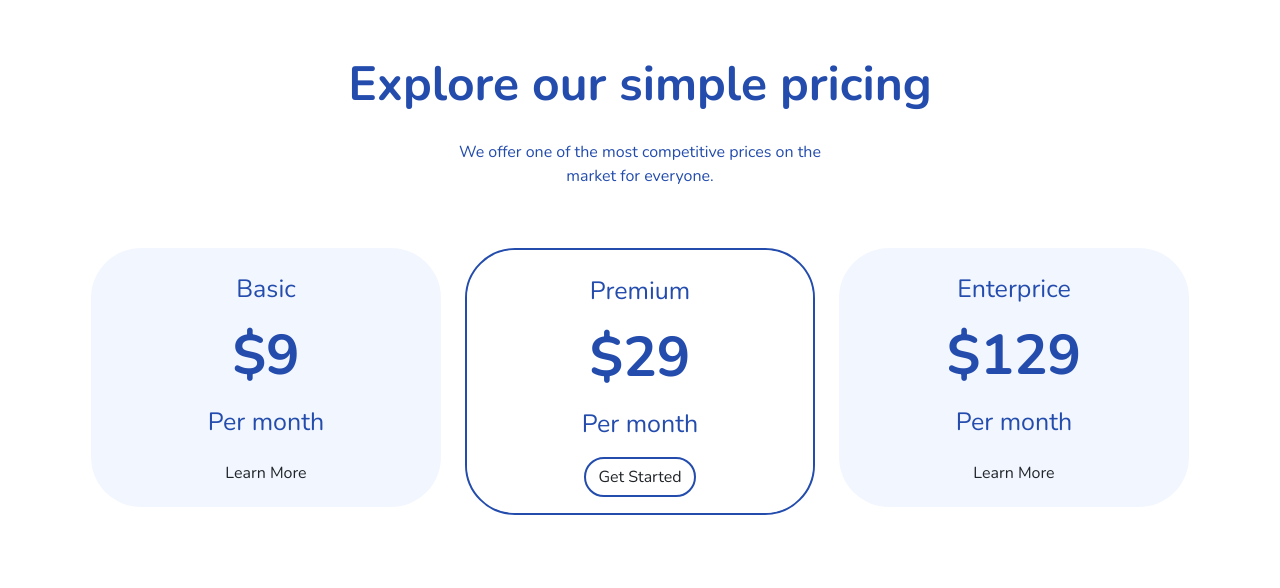
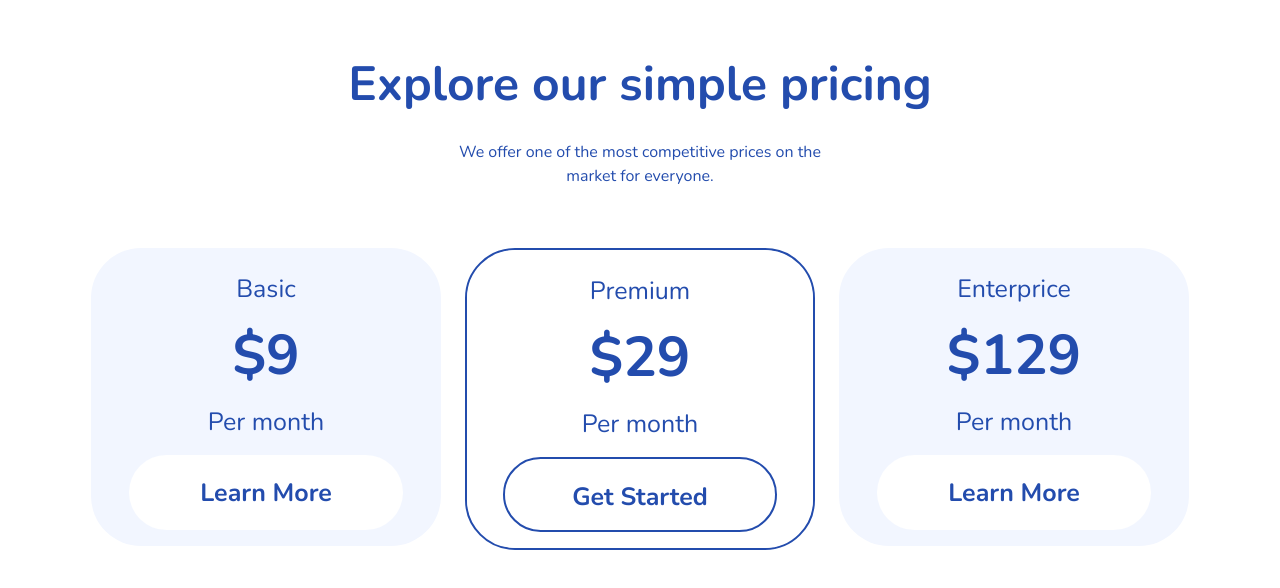
Before and after one commit to wdp-12/Finalproject2_Kelompok4, a plain HTML site: page index.html in a window 1280 px wide. Drawn offline with nearby package versions, Linux system fonts and the light colour scheme; a web font is replaced by a local one.

Commit message:
Update : Styling Button

```diff
--- a/style.css
+++ b/style.css
@@ -14,11 +14,7 @@
 .card {
     width: 350px;
 }
-#white{
-    border-color: var(--dark-blue);
-    border-radius: 50px;
-    border-width: 1px;
-}
+
 .card-body {
     border-radius: 50px;
     background: var(--white-blue);
@@ -36,3 +32,16 @@
     font-size: 56px;
     font-weight: 700;
 }
+
+.card-body .btn {
+    background-color: white;
+    border-radius: 37.5px;
+    width: 274px;
+    height: 75px;
+    flex-shrink: 0;
+    padding-top: 20px;
+    text-align: center;
+    color: var(--dark-blue);
+    font-size: 25px;
+    font-weight: 700;
+}
```
